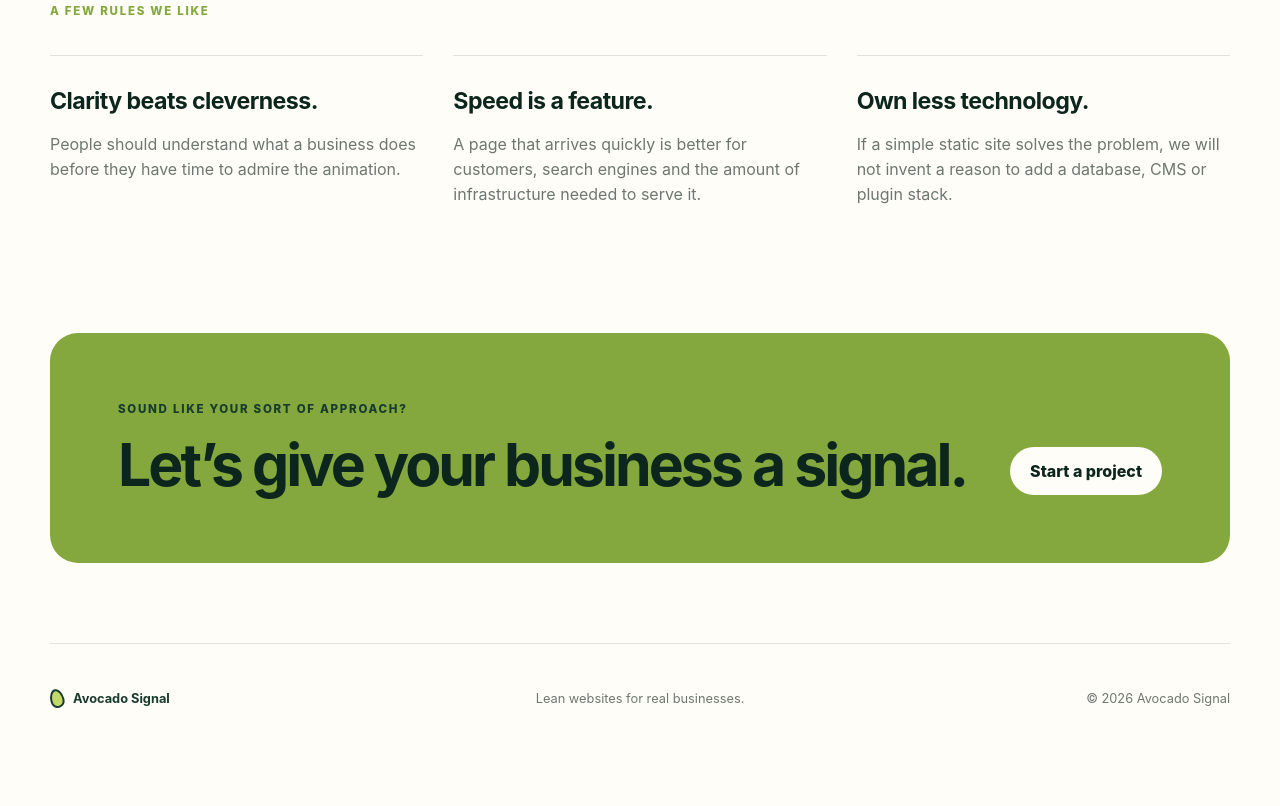
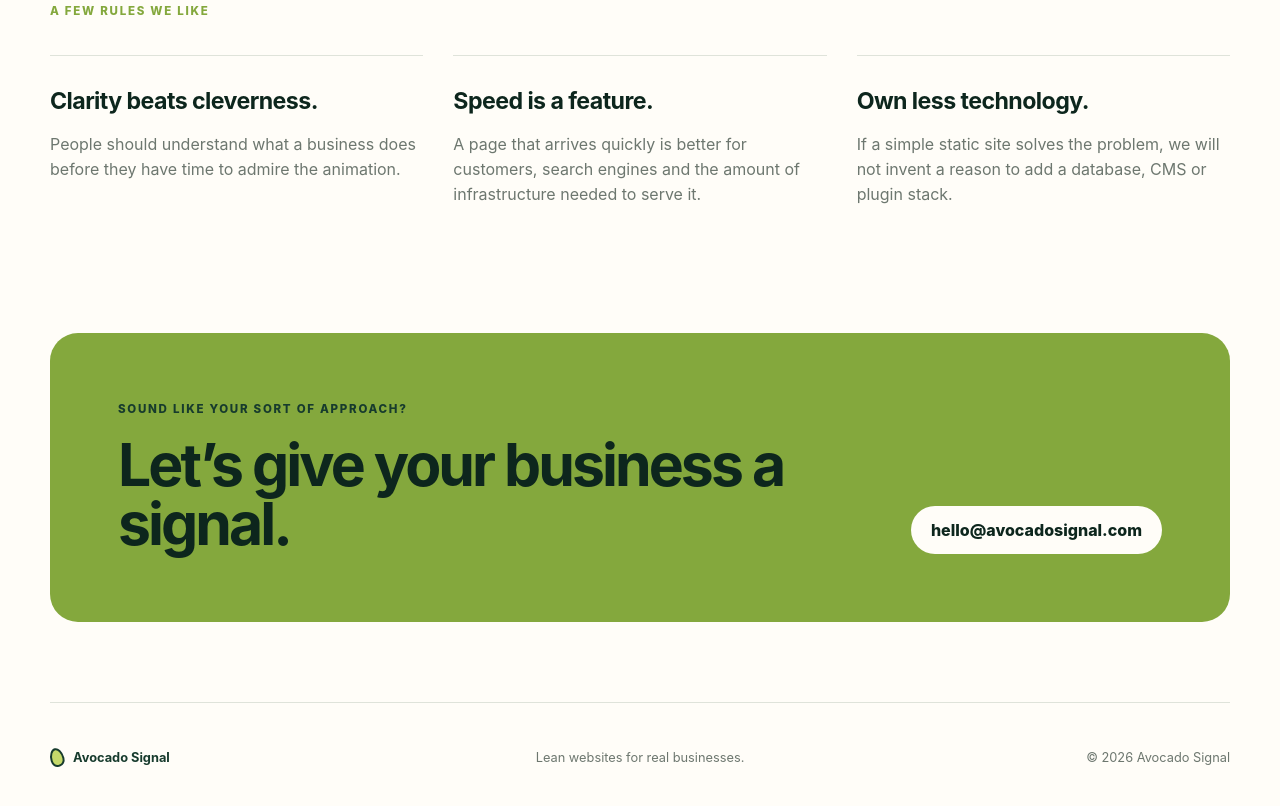
Before and after one commit to misterel72/avocado-signal, an Astro site: page /about in a window 1280 px wide. Shown: the part 1801-2607 px from the top of the page. Before the commit the page ends 2554 px from the top, so only its background shows below. Built offline with nearby package versions, Linux system fonts and the light colour scheme; Astro itself is replaced by a stand-in of ours.

Commit message:
Show contact email on about page

```diff
--- a/src/pages/about.astro
+++ b/src/pages/about.astro
@@ -69,6 +69,6 @@
       <p class="section-kicker light">Sound like your sort of approach?</p>
       <h2>Let’s give your business a signal.</h2>
     </div>
-    <a class="button button-light" href="mailto:hello@avocadosignal.com">Start a project</a>
+    <a class="button button-light" href="mailto:hello@avocadosignal.com">hello@avocadosignal.com</a>
   </section>
 </BaseLayout>
```
